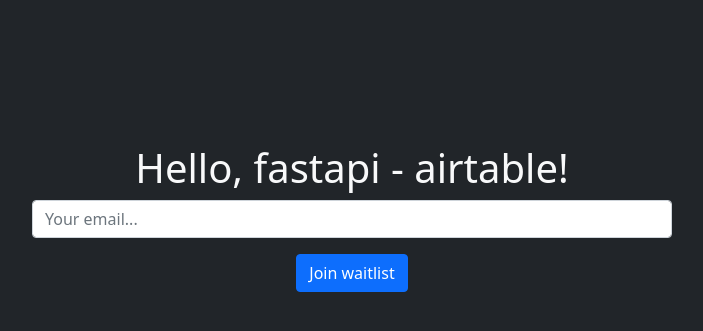
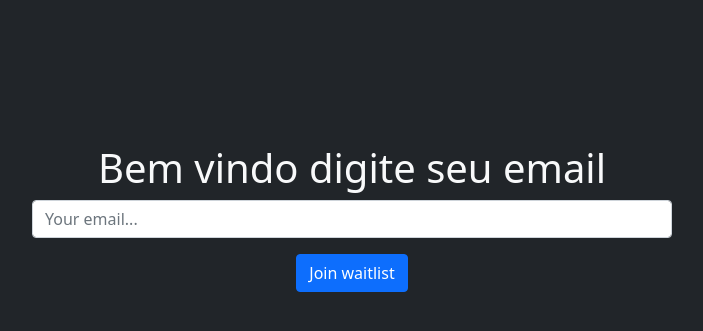
Before and after one commit to PokeMub/Python--Trabalho-Deploy-continuo-com-heroku, a FastAPI app: page / in a window 1280 px wide. Shown: the top 331 px of the page, without its empty margins (288-991 px from the left). Run offline with FastAPI, Linux system fonts and the light colour scheme.

Commit message:
alteracao
alteracao

```diff
--- a/src/templates/home.html
+++ b/src/templates/home.html
@@ -3,7 +3,7 @@
 {% block content %}
 <div class='col-md-6 mx-auto text-center py-5'>
     <div class='py-5 my-5'>
-<h1>Hello, fastapi - airtable!</h1>
+<h1>Bem vindo digite seu email</h1>
 
 {% if submitted_email and did_send %}
     <p>Thank you for joining with {{ submitted_email }}</p>
```
